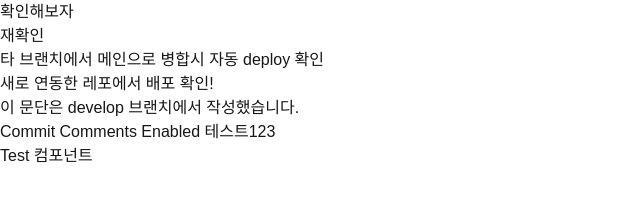
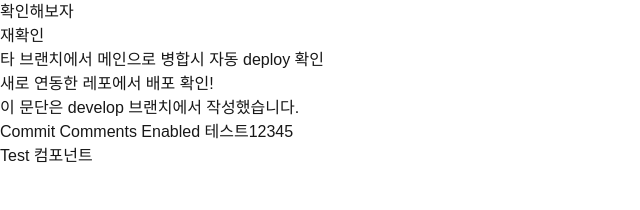
Before and after one commit to deploy-practice0215/deploy-practice, a Next.js app: page / in a window 1280 px wide. Shown: the top 210 px of the page, without its empty margins (0-640 px from the left). Built offline with nearby package versions, Linux system fonts and the light colour scheme.

Commit message:
feat: Commit Comments Enabled 테스트2 (#10)

```diff
--- a/app/page.tsx
+++ b/app/page.tsx
@@ -8,7 +8,7 @@ export default function Home() {
       <p>타 브랜치에서 메인으로 병합시 자동 deploy 확인</p>
       <p>새로 연동한 레포에서 배포 확인!</p>
       <p>이 문단은 develop 브랜치에서 작성했습니다.</p>
-      <p>Commit Comments Enabled 테스트123</p>
+      <p>Commit Comments Enabled 테스트12345</p>
       <Test />
     </>
   );
```
